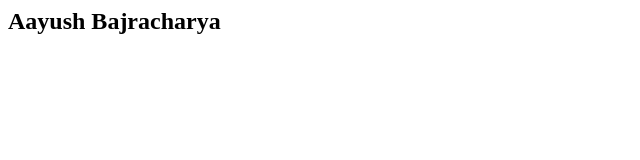
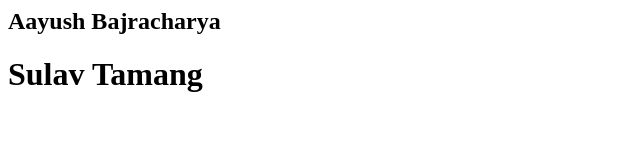
Before and after one commit to Sohil9866/Exam, a plain HTML site: page index.html in a window 1280 px wide. Shown: the whole page, without its empty margins (0-640 px from the left). Drawn offline with Linux system fonts and the light colour scheme.

Commit message:
feat/new name added

```diff
--- a/index.html
+++ b/index.html
@@ -1 +1,2 @@
 <h2>Aayush Bajracharya</h2>
+<h1>Sulav Tamang</h1>
```
